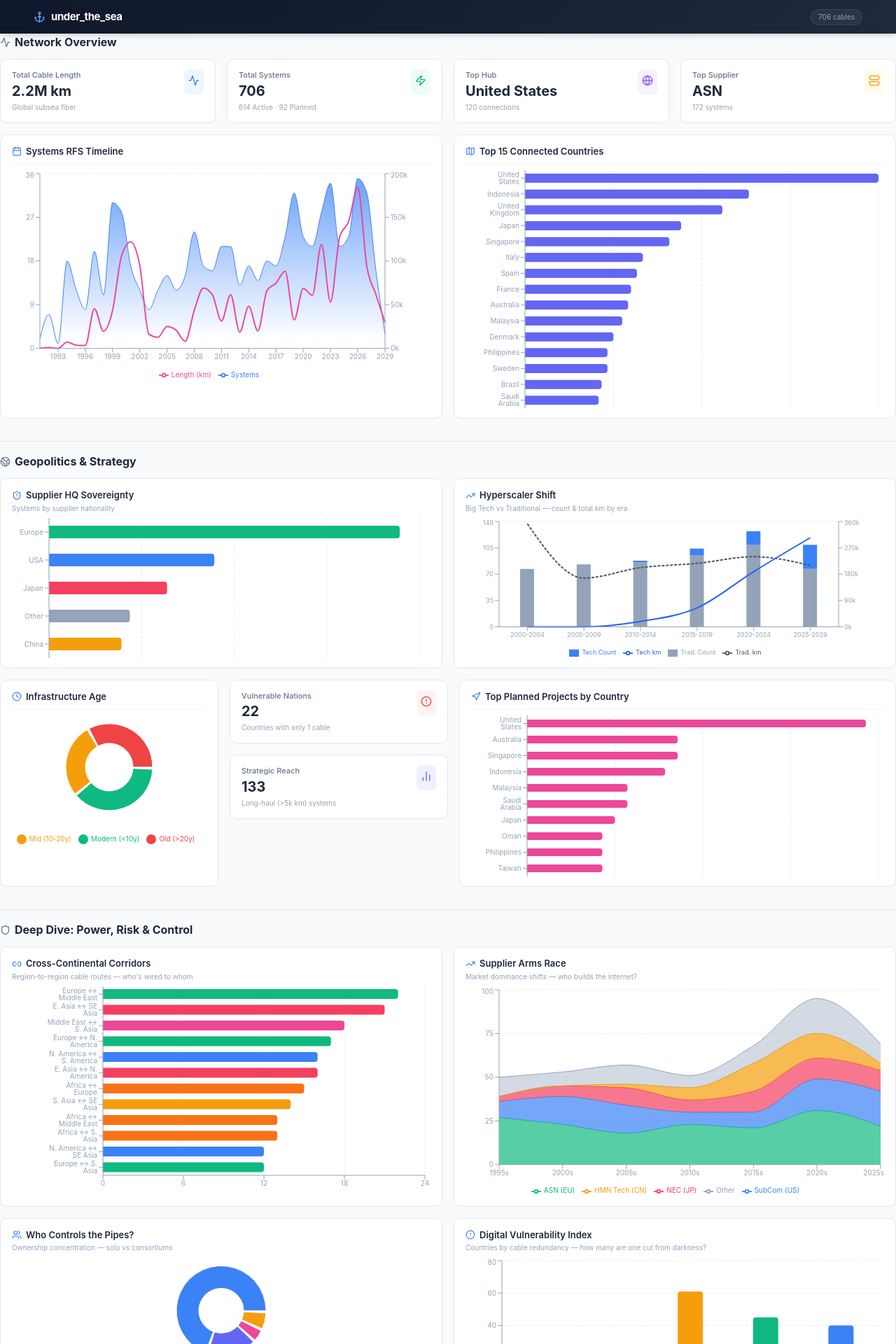
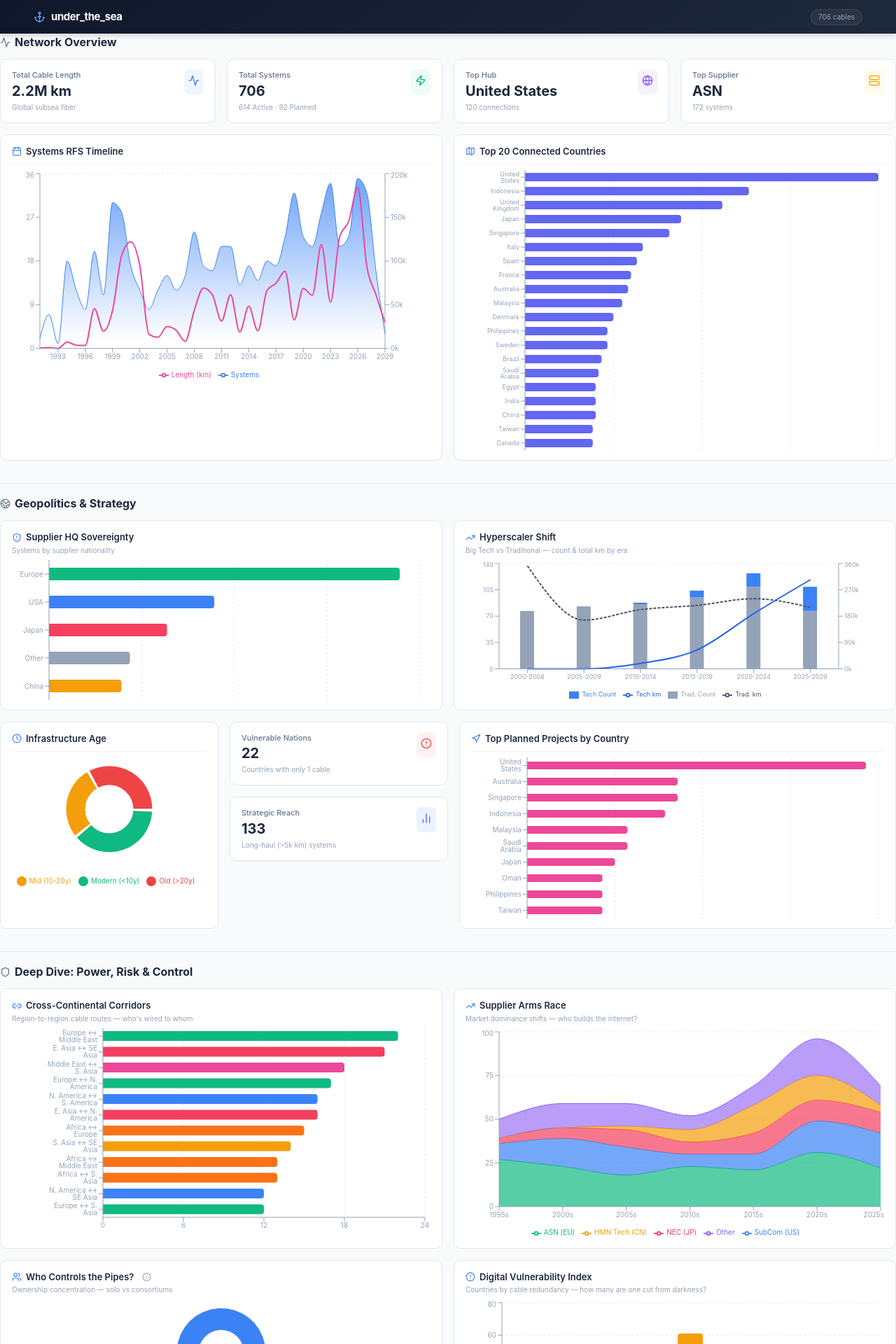
Before and after one commit to noam-sch/cable_dashboard, a React (Vite) app: page / in a window 1280 px wide. Shown: the top 1920 px of the page at 70% size. Built offline with nearby package versions, Linux system fonts and the light colour scheme.

Commit message:
fixed again

```diff
--- a/src/App.jsx
+++ b/src/App.jsx
@@ -3,7 +3,7 @@ import {
   Activity, Map, Anchor, Server, Calendar,
   TrendingUp, Globe, Search, Zap, Navigation,
   AlertCircle, ShieldAlert, Clock, BarChart2, Globe2,
-  Mail, Link2, Users, Shield
+  Mail, Link2, Users, Shield, Info
 } from 'lucide-react';
 import {
   BarChart, Bar, XAxis, YAxis, CartesianGrid, Tooltip as RTooltip,
@@ -17,28 +17,18 @@ let cableData = [];
 if (Array.isArray(rawData)) cableData = rawData;
 else if (rawData && typeof rawData === 'object') cableData = rawData.cables || rawData.data || rawData.features || Object.values(rawData);
 
-/* ═══════════════════════════════════════════
-   GLOBAL CSS RESET — force full-width layout
-   This overrides any framework/template CSS
-   that might be constraining the app width
-   ═══════════════════════════════════════════ */
+/* ═══ GLOBAL CSS RESET ═══ */
 const GLOBAL_CSS = `
   *, *::before, *::after { box-sizing: border-box; margin: 0; padding: 0; }
   html, body, #root, #app, main, [data-reactroot] {
-    width: 100% !important;
-    max-width: 100% !important;
-    margin: 0 !important;
-    padding: 0 !important;
-    overflow-x: hidden;
+    width: 100% !important; max-width: 100% !important;
+    margin: 0 !important; padding: 0 !important; overflow-x: hidden;
   }
   body { font-family: 'Inter', -apple-system, BlinkMacSystemFont, sans-serif; background: #f8fafc; }
-  @media (max-width: 640px) {
-    html { font-size: 14px; }
-  }
+  @media (max-width: 640px) { html { font-size: 14px; } }
 `;
 
 // ── Config ──
-
 const GEO_COLORS = { USA: '#3b82f6', Europe: '#10b981', Japan: '#f43f5e', China: '#f59e0b', Other: '#94a3b8' };
 const SUPPLIER_MAPPING = {
   SubCom: 'USA', 'TE SubCom': 'USA', Tyco: 'USA', Simplex: 'USA',
@@ -90,6 +80,31 @@ const ChartBox = ({ h, children }) => {
   return <div ref={ref} style={{ width: '100%', height: h, minHeight: h }}>{ok && <ResponsiveContainer width="100%" height={h}>{children}</ResponsiveContainer>}</div>;
 };
 
+// ── Info Tooltip ──
+const InfoTip = ({ text }) => {
+  const [show, setShow] = useState(false);
+  return (
+    <span style={{ position: 'relative', display: 'inline-flex', alignItems: 'center', marginLeft: 6, cursor: 'pointer' }}
+      onMouseEnter={() => setShow(true)} onMouseLeave={() => setShow(false)}
+      onClick={() => setShow(p => !p)}>
+      <Info size={13} color="#94a3b8" />
+      {show && (
+        <span style={{
+          position: 'absolute', bottom: '100%', left: '50%', transform: 'translateX(-50%)',
+          marginBottom: 6, padding: '8px 12px', background: '#1e293b', color: '#e2e8f0',
+          borderRadius: 8, fontSize: 11, lineHeight: 1.5, width: 240, zIndex: 50,
+          boxShadow: '0 8px 24px rgba(0,0,0,.2)', whiteSpace: 'normal', textAlign: 'left',
+          pointerEvents: 'none',
+        }}>
+          {text}
+          <span style={{ position: 'absolute', top: '100%', left: '50%', transform: 'translateX(-50%)',
+            borderLeft: '6px solid transparent', borderRight: '6px solid transparent', borderTop: '6px solid #1e293b' }} />
+        </span>
+      )}
+    </span>
+  );
+};
+
 // ── Atoms ──
 const ttp = { borderRadius: 8, border: '1px solid #e2e8f0', boxShadow: '0 4px 12px rgba(0,0,0,.08)', fontSize: 12 };
 
@@ -109,11 +124,12 @@ const KPI = ({ title, value, sub, icon: I, color }) => {
   );
 };
 
-const Card = ({ title, icon: I, children, sub }) => (
+const Card = ({ title, icon: I, children, sub, infoTip }) => (
   <div style={{ background: '#fff', padding: '14px 16px', borderRadius: 10, border: '1px solid #e2e8f0', display: 'flex', flexDirection: 'column', overflow: 'hidden', minWidth: 0 }}>
     <div style={{ display: 'flex', alignItems: 'center', gap: 6, marginBottom: sub ? 1 : 8, paddingBottom: sub ? 0 : 8, borderBottom: sub ? 'none' : '1px solid #f1f5f9' }}>
       {I && <I size={14} color="#3b82f6" />}
       <h3 style={{ fontSize: 13, fontWeight: 600, color: '#1e293b', margin: 0 }}>{title}</h3>
+      {infoTip && <InfoTip text={infoTip} />}
     </div>
     {sub && <p style={{ fontSize: 10, color: '#94a3b8', margin: '0 0 6px' }}>{sub}</p>}
     <div style={{ flex: 1, minWidth: 0 }}>{children}</div>
@@ -127,25 +143,16 @@ const Dashboard = ({ data }) => {
   const mob = w < 640;
   const sm = w < 900;
   const md = w < 1200;
+  const g = mob ? 10 : sm ? 12 : 16;
+  const px = mob ? 12 : sm ? 20 : md ? 32 : 48;
 
-  // Inject global CSS on mount
   useEffect(() => {
     const id = '__uts_global';
-    if (!document.getElementById(id)) {
-      const style = document.createElement('style');
-      style.id = id;
-      style.textContent = GLOBAL_CSS;
-      document.head.appendChild(style);
-    }
+    if (!document.getElementById(id)) { const s = document.createElement('style'); s.id = id; s.textContent = GLOBAL_CSS; document.head.appendChild(s); }
   }, []);
 
-  const g = mob ? 10 : sm ? 12 : 16;
-  const px = mob ? 12 : sm ? 20 : md ? 32 : 48; // side padding scales with screen
-
   const grid = (desktop, tablet, mobile) => ({
-    display: 'grid',
-    gridTemplateColumns: mob ? (mobile || '1fr') : sm ? (tablet || desktop) : desktop,
-    gap: g,
+    display: 'grid', gridTemplateColumns: mob ? (mobile || '1fr') : sm ? (tablet || desktop) : desktop, gap: g,
   });
 
   // ── Analytics ──
@@ -199,8 +206,8 @@ const Dashboard = ({ data }) => {
           else if (s.includes('SubCom') || s.includes('Tyco') || s.includes('TE Sub')) { sbe[era].SubCom++; m = true; }
           else if (s.includes('NEC')) { sbe[era].NEC++; m = true; }
           else if (s.includes('HMN') || s.includes('Huawei') || s.includes('Hengtong')) { sbe[era]['HMN Tech']++; m = true; }
+          else if (s !== 'Unknown') { sbe[era].Other++; m = true; }
         });
-        if (!m && sups.some(s => s !== 'Unknown')) sbe[era].Other++;
       }
       if (rfs && rfs > 1990 && rfs < 2030) { if (!yc[rfs]) yc[rfs] = { count: 0, length: 0 }; yc[rfs].count++; yc[rfs].length += len; }
     });
@@ -210,7 +217,8 @@ const Dashboard = ({ data }) => {
 
     return {
       totalCables: data.length, totalLen, active, planned,
-      topCountries: Object.entries(cc).sort((a, b) => b[1] - a[1]).slice(0, 15).map(([n, c]) => ({ name: n, count: c })),
+      // FIX: Top 20 countries instead of 15 — so China, India, Taiwan, Canada all show
+      topCountries: Object.entries(cc).sort((a, b) => b[1] - a[1]).slice(0, 20).map(([n, c]) => ({ name: n, count: c })),
       topSuppliers: Object.entries(sc).sort((a, b) => b[1] - a[1]).slice(0, 8).map(([n, c]) => ({ name: n, count: c })),
       timeline: Object.entries(yc).map(([y, d]) => ({ year: +y, count: d.count, length: d.length })).sort((a, b) => a.year - b.year),
       supplierGeo: Object.entries(sgc).map(([n, v]) => ({ name: n, value: v })).sort((a, b) => b.value - a.value),
@@ -238,13 +246,14 @@ const Dashboard = ({ data }) => {
   const PO = ['#3b82f6', '#6366f1', '#ec4899', '#f59e0b'];
   const PV = ['#ef4444', '#f97316', '#f59e0b', '#10b981', '#3b82f6'];
   const ch = b => mob ? Math.round(b * .75) : sm ? Math.round(b * .85) : b;
+  const wrap = { width: '100%', padding: `0 ${px}px` };
 
   return (
     <div style={{ width: '100%', minHeight: '100vh', background: '#f8fafc', color: '#1e293b', display: 'flex', flexDirection: 'column' }}>
 
       {/* HEADER */}
       <header style={{ width: '100%', background: 'linear-gradient(135deg,#0f172a,#1e293b)', color: '#fff', position: 'sticky', top: 0, zIndex: 30, boxShadow: '0 2px 8px rgba(0,0,0,.2)' }}>
-        <div style={{ width: '100%', padding: `0 ${px}px`, height: 48, display: 'flex', alignItems: 'center', justifyContent: 'space-between' }}>
+        <div style={{ ...wrap, height: 48, display: 'flex', alignItems: 'center', justifyContent: 'space-between' }}>
           <div style={{ display: 'flex', alignItems: 'center', gap: 8 }}>
             <Anchor size={17} color="#60a5fa" />
             <span style={{ fontWeight: 700, fontSize: mob ? 13 : 15, letterSpacing: '-.03em' }}>under_the_sea</span>
@@ -253,7 +262,6 @@ const Dashboard = ({ data }) => {
         </div>
       </header>
 
-      {/* MAIN — full width, padding only */}
       <main style={{ width: '100%', padding: `${mob ? 14 : 24}px ${px}px`, flex: 1 }}>
 
         {/* NETWORK OVERVIEW */}
@@ -281,14 +289,15 @@ const Dashboard = ({ data }) => {
                 </ComposedChart>
               </ChartBox>
             </Card>
-            <Card title="Top 15 Connected Countries" icon={Map}>
-              <ChartBox h={ch(340)}>
+            {/* FIX: Now "Top 20" instead of "Top 15" — China, India, Taiwan, Canada included */}
+            <Card title="Top 20 Connected Countries" icon={Map}>
+              <ChartBox h={ch(400)}>
                 <BarChart data={stats.topCountries} layout="vertical" margin={{ left: 0, right: 8 }}>
                   <CartesianGrid strokeDasharray="3 3" horizontal={false} stroke="#e2e8f0" />
                   <XAxis type="number" hide />
-                  <YAxis dataKey="name" type="category" width={mob ? 55 : 85} tick={{ fontSize: 10 }} interval={0} stroke="#94a3b8" />
+                  <YAxis dataKey="name" type="category" width={mob ? 55 : 85} tick={{ fontSize: 9 }} interval={0} stroke="#94a3b8" />
                   <RTooltip contentStyle={ttp} />
-                  <Bar dataKey="count" fill="#6366f1" radius={[0, 4, 4, 0]} barSize={13} />
+                  <Bar dataKey="count" fill="#6366f1" radius={[0, 4, 4, 0]} barSize={12} />
                 </BarChart>
               </ChartBox>
             </Card>
@@ -372,6 +381,7 @@ const Dashboard = ({ data }) => {
                 </BarChart>
               </ChartBox>
             </Card>
+            {/* FIX: Supplier Arms Race — "Other" now counted properly and uses distinct purple color */}
             <Card title="Supplier Arms Race" icon={TrendingUp} sub="Market dominance shifts — who builds the internet?">
               <ChartBox h={ch(300)}>
                 <AreaChart data={stats.supplierEra} margin={{ top: 5, right: 5, left: -12, bottom: 0 }}>
@@ -384,13 +394,15 @@ const Dashboard = ({ data }) => {
                   <Area type="monotone" dataKey="SubCom" stackId="1" stroke="#3b82f6" fill="#3b82f6" fillOpacity={.7} name="SubCom (US)" />
                   <Area type="monotone" dataKey="NEC" stackId="1" stroke="#f43f5e" fill="#f43f5e" fillOpacity={.7} name="NEC (JP)" />
                   <Area type="monotone" dataKey="HMN Tech" stackId="1" stroke="#f59e0b" fill="#f59e0b" fillOpacity={.7} name="HMN Tech (CN)" />
-                  <Area type="monotone" dataKey="Other" stackId="1" stroke="#94a3b8" fill="#94a3b8" fillOpacity={.4} name="Other" />
+                  <Area type="monotone" dataKey="Other" stackId="1" stroke="#8b5cf6" fill="#8b5cf6" fillOpacity={.6} name="Other" />
                 </AreaChart>
               </ChartBox>
             </Card>
           </div>
           <div style={{ ...grid('1fr 1fr', '1fr 1fr', '1fr'), marginTop: g }}>
-            <Card title="Who Controls the Pipes?" icon={Users} sub="Ownership concentration — solo vs consortiums">
+            {/* FIX: Info tooltip explaining ownership categorization */}
+            <Card title="Who Controls the Pipes?" icon={Users} sub="Ownership concentration — solo vs consortiums"
+              infoTip="Categorized by the number of distinct owners listed per cable in TeleGeography's data. Solo-owned = 1 entity. Small consortium = 2-3 owners. Consortium = 4-5 owners. Mega-consortium = 6+ owners (e.g. SEA-ME-WE cables with 15+ telcos).">
               <ChartBox h={ch(220)}>
                 <PieChart><Pie data={stats.ownership} innerRadius={mob ? 24 : 32} outerRadius={mob ? 52 : 64} paddingAngle={3} dataKey="value" cx="50%" cy="42%">{stats.ownership.map((_, i) => <Cell key={i} fill={PO[i]} />)}</Pie><RTooltip contentStyle={ttp} /><Legend verticalAlign="bottom" height={40} iconType="circle" wrapperStyle={{ fontSize: 10 }} /></PieChart>
               </ChartBox>
@@ -425,7 +437,7 @@ const Dashboard = ({ data }) => {
             </div>
           </div>
           <div style={{ overflow: 'auto', flex: 1, WebkitOverflowScrolling: 'touch' }}>
-            <table style={{ width: '100%', fontSize: 12, textAlign: 'left', borderCollapse: 'collapse', minWidth: 540 }}>
+            <table style={{ width: '100%', fontSize: 12, textAlign: 'left', borderCollapse: 'collapse', minWidth: 560 }}>
               <thead><tr style={{ background: '#f8fafc', fontSize: 9, textTransform: 'uppercase', color: '#64748b', fontWeight: 600, position: 'sticky', top: 0, zIndex: 10 }}>
                 {['Cable Name', 'RFS', 'Length', 'Points', 'Owners'].map(h => <th key={h} style={{ padding: '7px 12px', borderBottom: '1px solid #e2e8f0' }}>{h}</th>)}
               </tr></thead>
@@ -448,7 +460,7 @@ const Dashboard = ({ data }) => {
 
       {/* FOOTER */}
       <footer style={{ width: '100%', background: '#0f172a', color: '#94a3b8', padding: '14px 0', fontSize: 11, borderTop: '1px solid #1e293b', marginTop: 16 }}>
-        <div style={{ width: '100%', padding: `0 ${px}px`, display: 'flex', flexDirection: mob ? 'column' : 'row', alignItems: mob ? 'flex-start' : 'center', justifyContent: 'space-between', gap: 8 }}>
+        <div style={{ ...wrap, display: 'flex', flexDirection: mob ? 'column' : 'row', alignItems: mob ? 'flex-start' : 'center', justifyContent: 'space-between', gap: 8 }}>
           <span>Data sourced from <a href="https://www.submarinecablemap.com/" target="_blank" rel="noreferrer" style={{ color: '#60a5fa', textDecoration: 'none' }}>TeleGeography's</a> publicly available Submarine Cable Map</span>
           <span>&copy; {new Date().getFullYear()} under_the_sea</span>
           <span>Built by <a href="mailto:noam.schlanger@gmail.com" style={{ color: '#60a5fa', textDecoration: 'none' }}>Noam Schlanger</a> <Mail size={10} style={{ verticalAlign: 'middle' }} /></span>
```
